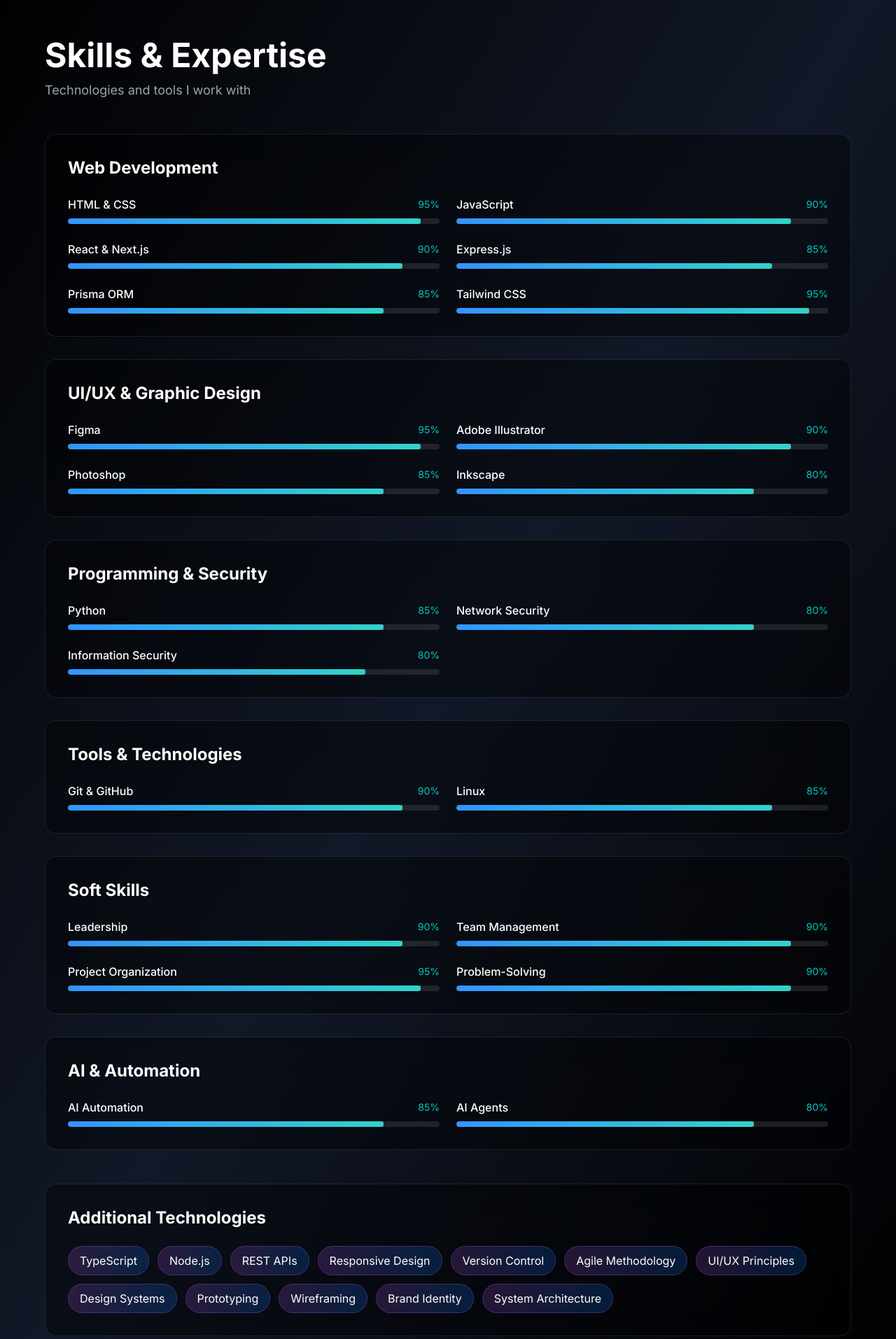
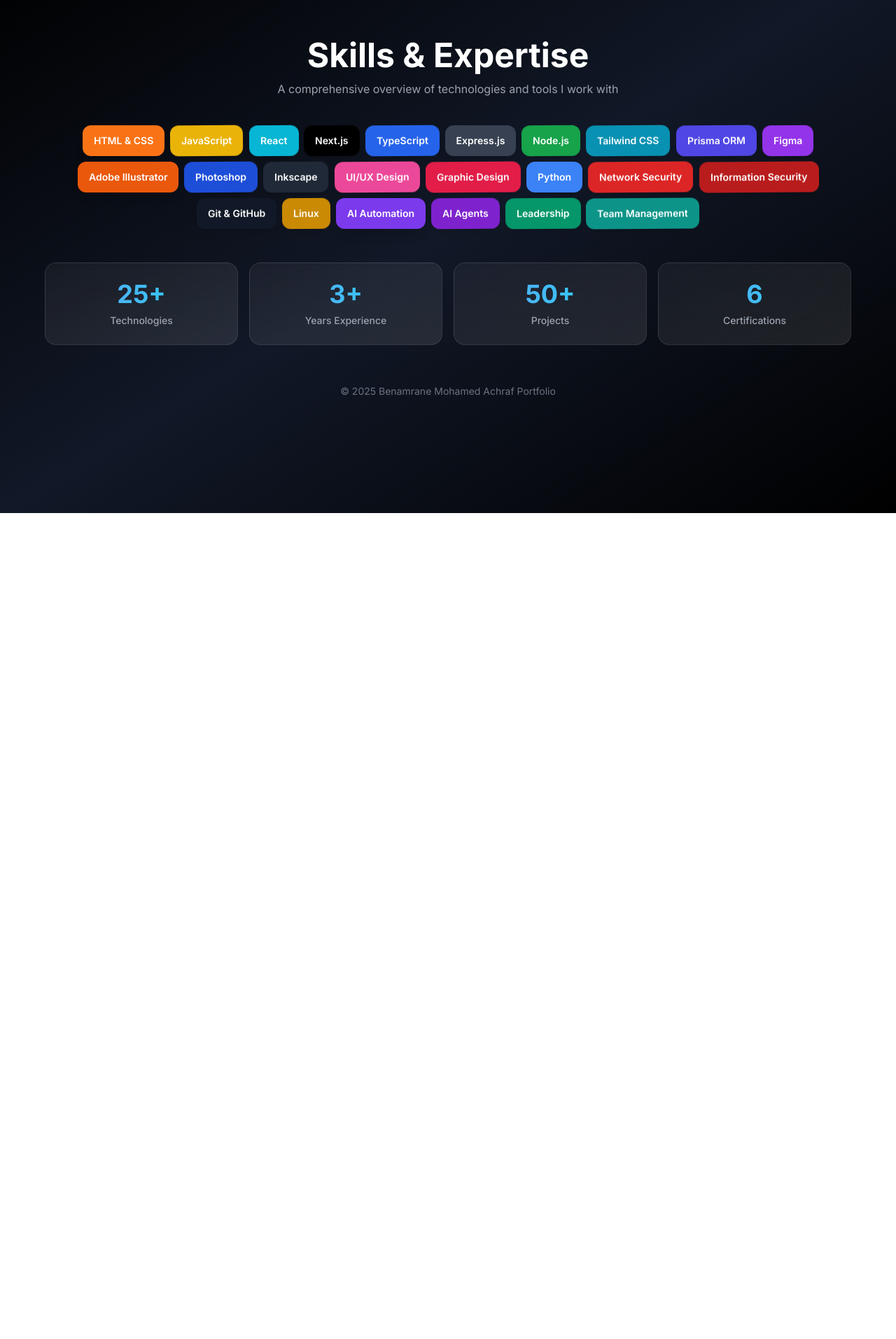
Before and after one commit to achrafbenamrane/Portfolio, a Next.js app: page /skills in a window 1280 px wide. Shown: the part 67-1980 px from the top of the page at 70% size. After the commit the page ends 800 px from the top, so only its background shows below. Built offline with nearby package versions, Linux system fonts and the light colour scheme.

Commit message:
skills ui

```diff
--- a/app/skills/page.tsx
+++ b/app/skills/page.tsx
@@ -5,58 +5,42 @@
 import { ArrowLeft } from "lucide-react";
 
 export default function SkillsPage() {
-  const skillCategories = [
-    {
-      title: "Web Development",
-      skills: [
-        { name: "HTML & CSS", level: 95 },
-        { name: "JavaScript", level: 90 },
-        { name: "React & Next.js", level: 90 },
-        { name: "Express.js", level: 85 },
-        { name: "Prisma ORM", level: 85 },
-        { name: "Tailwind CSS", level: 95 },
-      ],
-    },
-    {
-      title: "UI/UX & Graphic Design",
-      skills: [
-        { name: "Figma", level: 95 },
-        { name: "Adobe Illustrator", level: 90 },
-        { name: "Photoshop", level: 85 },
-        { name: "Inkscape", level: 80 },
-      ],
-    },
-    {
-      title: "Programming & Security",
-      skills: [
-        { name: "Python", level: 85 },
-        { name: "Network Security", level: 80 },
-        { name: "Information Security", level: 80 },
-      ],
-    },
-    {
-      title: "Tools & Technologies",
-      skills: [
-        { name: "Git & GitHub", level: 90 },
-        { name: "Linux", level: 85 },
-      ],
-    },
-    {
-      title: "Soft Skills",
-      skills: [
-        { name: "Leadership", level: 90 },
-        { name: "Team Management", level: 90 },
-        { name: "Project Organization", level: 95 },
-        { name: "Problem-Solving", level: 90 },
-      ],
-    },
-    {
-      title: "AI & Automation",
-      skills: [
-        { name: "AI Automation", level: 85 },
-        { name: "AI Agents", level: 80 },
-      ],
-    },
+  const skills = [
+    // Web Development
+    { name: "HTML & CSS", category: "Web", color: "bg-orange-500" },
+    { name: "JavaScript", category: "Web", color: "bg-yellow-500" },
+    { name: "React", category: "Web", color: "bg-cyan-500" },
+    { name: "Next.js", category: "Web", color: "bg-black" },
+    { name: "TypeScript", category: "Web", color: "bg-blue-600" },
+    { name: "Express.js", category: "Web", color: "bg-gray-700" },
+    { name: "Node.js", category: "Web", color: "bg-green-600" },
+    { name: "Tailwind CSS", category: "Web", color: "bg-cyan-600" },
+    { name: "Prisma ORM", category: "Web", color: "bg-indigo-600" },
+
+    // Design
+    { name: "Figma", category: "Design", color: "bg-purple-600" },
+    { name: "Adobe Illustrator", category: "Design", color: "bg-orange-600" },
+    { name: "Photoshop", category: "Design", color: "bg-blue-700" },
+    { name: "Inkscape", category: "Design", color: "bg-gray-800" },
+    { name: "UI/UX Design", category: "Design", color: "bg-pink-500" },
+    { name: "Graphic Design", category: "Design", color: "bg-rose-600" },
+
+    // Programming & Security
+    { name: "Python", category: "Programming", color: "bg-blue-500" },
+    { name: "Network Security", category: "Security", color: "bg-red-600" },
+    { name: "Information Security", category: "Security", color: "bg-red-700" },
+
+    // Tools
+    { name: "Git & GitHub", category: "Tools", color: "bg-gray-900" },
+    { name: "Linux", category: "Tools", color: "bg-yellow-600" },
+
+    // AI & Automation
+    { name: "AI Automation", category: "AI", color: "bg-violet-600" },
+    { name: "AI Agents", category: "AI", color: "bg-purple-700" },
+
+    // Soft Skills
+    { name: "Leadership", category: "Soft Skills", color: "bg-emerald-600" },
+    { name: "Team Management", category: "Soft Skills", color: "bg-teal-600" },
   ];
 
   return (
@@ -97,100 +81,73 @@
               initial={{ opacity: 0, y: 20 }}
               animate={{ opacity: 1, y: 0 }}
               transition={{ duration: 0.5, delay: 0.1 }}
-              className="mb-8 sm:mb-12"
+              className="mb-8 sm:mb-10 text-center"
             >
               <h1 className="text-3xl sm:text-4xl md:text-5xl font-bold text-white mb-3">
                 Skills & Expertise
               </h1>
-              <p className="text-sm sm:text-base md:text-lg text-gray-400">
-                Technologies and tools I work with
+              <p className="text-sm sm:text-base text-gray-400 max-w-2xl mx-auto px-4">
+                A comprehensive overview of technologies and tools I work with
               </p>
             </motion.div>
 
-      <div className="space-y-8">
-        {skillCategories.map((category, categoryIndex) => (
+            {/* Skills Grid - Bento Box Style */}
+            <div className="flex flex-wrap gap-2 justify-center">
+              {skills.map((skill, index) => (
                 <motion.div
-            key={categoryIndex}
-            initial={{ opacity: 0, y: 20 }}
-            animate={{ opacity: 1, y: 0 }}
-            transition={{ duration: 0.5, delay: categoryIndex * 0.1 }}
-            className="p-6 md:p-8 rounded-2xl border border-white/10 bg-black/40 backdrop-blur-xl"
+                  key={index}
+                  initial={{ opacity: 0, scale: 0.8, rotateZ: -5 }}
+                  animate={{ opacity: 1, scale: 1, rotateZ: 0 }}
+                  transition={{
+                    duration: 0.4,
+                    delay: index * 0.03,
+                    type: "spring",
+                    stiffness: 200
+                  }}
+                  whileHover={{
+                    scale: 1.08,
+                    y: -5,
+                    rotateZ: 2,
+                    transition: { duration: 0.2 }
+                  }}
+                  className="group relative"
                 >
-            <div className="mb-6">
-              <h3 className="text-2xl font-bold text-white">{category.title}</h3>
+                  <div className={`${skill.color} px-4 py-3 rounded-xl shadow-lg hover:shadow-xl transition-all duration-300 cursor-default`}>
+                    <div className="relative z-10">
+                      <h3 className="text-white font-semibold text-sm whitespace-nowrap">{skill.name}</h3>
                     </div>
 
-            <div className="grid md:grid-cols-2 gap-6">
-              {category.skills.map((skill, skillIndex) => (
-                <motion.div
-                  key={skillIndex}
-                  initial={{ opacity: 0, x: -20 }}
-                  animate={{ opacity: 1, x: 0 }}
-                  transition={{
-                    duration: 0.5,
-                    delay: categoryIndex * 0.1 + skillIndex * 0.05,
-                  }}
-                >
-                  <div className="flex justify-between items-center mb-2">
-                    <span className="text-white font-medium">{skill.name}</span>
-                    <span className="text-neon-cyan text-sm">{skill.level}%</span>
-                  </div>
-                  <div className="h-2 bg-white/10 rounded-full overflow-hidden">
-                    <motion.div
-                      initial={{ width: 0 }}
-                      animate={{ width: `${skill.level}%` }}
-                      transition={{
-                        duration: 1,
-                        delay: categoryIndex * 0.1 + skillIndex * 0.05 + 0.3,
-                        ease: "easeOut",
-                      }}
-                      className="h-full bg-gradient-to-r from-neon-blue to-neon-cyan rounded-full relative"
-                    >
-                      <div className="absolute inset-0 bg-white/20 animate-pulse" />
-                    </motion.div>
-                  </div>
-                </motion.div>
-              ))}
+                    {/* Shine effect on hover */}
+                    <div className="absolute inset-0 bg-gradient-to-tr from-white/0 via-white/20 to-white/0 opacity-0 group-hover:opacity-100 transition-opacity duration-300 rounded-xl" />
                   </div>
                 </motion.div>
               ))}
             </div>
 
-      {/* Additional Skills */}
+            {/* Stats Section */}
             <motion.div
-        initial={{ opacity: 0, y: 20 }}
+              initial={{ opacity: 0, y: 30 }}
               animate={{ opacity: 1, y: 0 }}
               transition={{ duration: 0.6, delay: 0.8 }}
-        className="mt-12 p-8 rounded-2xl border border-white/10 bg-black/40 backdrop-blur-xl"
+              className="mt-12 grid grid-cols-2 md:grid-cols-4 gap-4"
             >
-        <h3 className="text-2xl font-bold text-white mb-6">Additional Technologies</h3>
-        <div className="flex flex-wrap gap-3">
               {[
-            "TypeScript",
-            "Node.js",
-            "REST APIs",
-            "Responsive Design",
-            "Version Control",
-            "Agile Methodology",
-            "UI/UX Principles",
-            "Design Systems",
-            "Prototyping",
-            "Wireframing",
-            "Brand Identity",
-            "System Architecture",
-          ].map((tool, index) => (
-            <motion.span
+                { label: "Technologies", value: "25+" },
+                { label: "Years Experience", value: "3+" },
+                { label: "Projects", value: "50+" },
+                { label: "Certifications", value: "6" },
+              ].map((stat, index) => (
+                <motion.div
                   key={index}
-              initial={{ opacity: 0, scale: 0.8 }}
-              animate={{ opacity: 1, scale: 1 }}
-              transition={{ duration: 0.3, delay: 0.9 + index * 0.05 }}
-              whileHover={{ scale: 1.1 }}
-              className="px-4 py-2 rounded-full bg-gradient-to-r from-neon-purple/20 to-neon-blue/20 border border-neon-purple/30 text-white hover:border-neon-purple transition-colors cursor-default"
+                  whileHover={{ scale: 1.05 }}
+                  className="p-4 md:p-6 rounded-2xl bg-gradient-to-br from-white/5 to-white/10 backdrop-blur-xl border border-white/10 text-center"
                 >
-              {tool}
-            </motion.span>
+                  <div className="text-2xl md:text-3xl lg:text-4xl font-bold bg-gradient-to-r from-blue-400 to-cyan-400 bg-clip-text text-transparent mb-1 md:mb-2">
+                    {stat.value}
+                  </div>
+                  <div className="text-gray-400 text-xs md:text-sm font-medium">{stat.label}</div>
+                </motion.div>
               ))}
-        </div>
             </motion.div>
           </div>
         </main>
```
Lines whose indentation alone changed are shown as unchanged.
